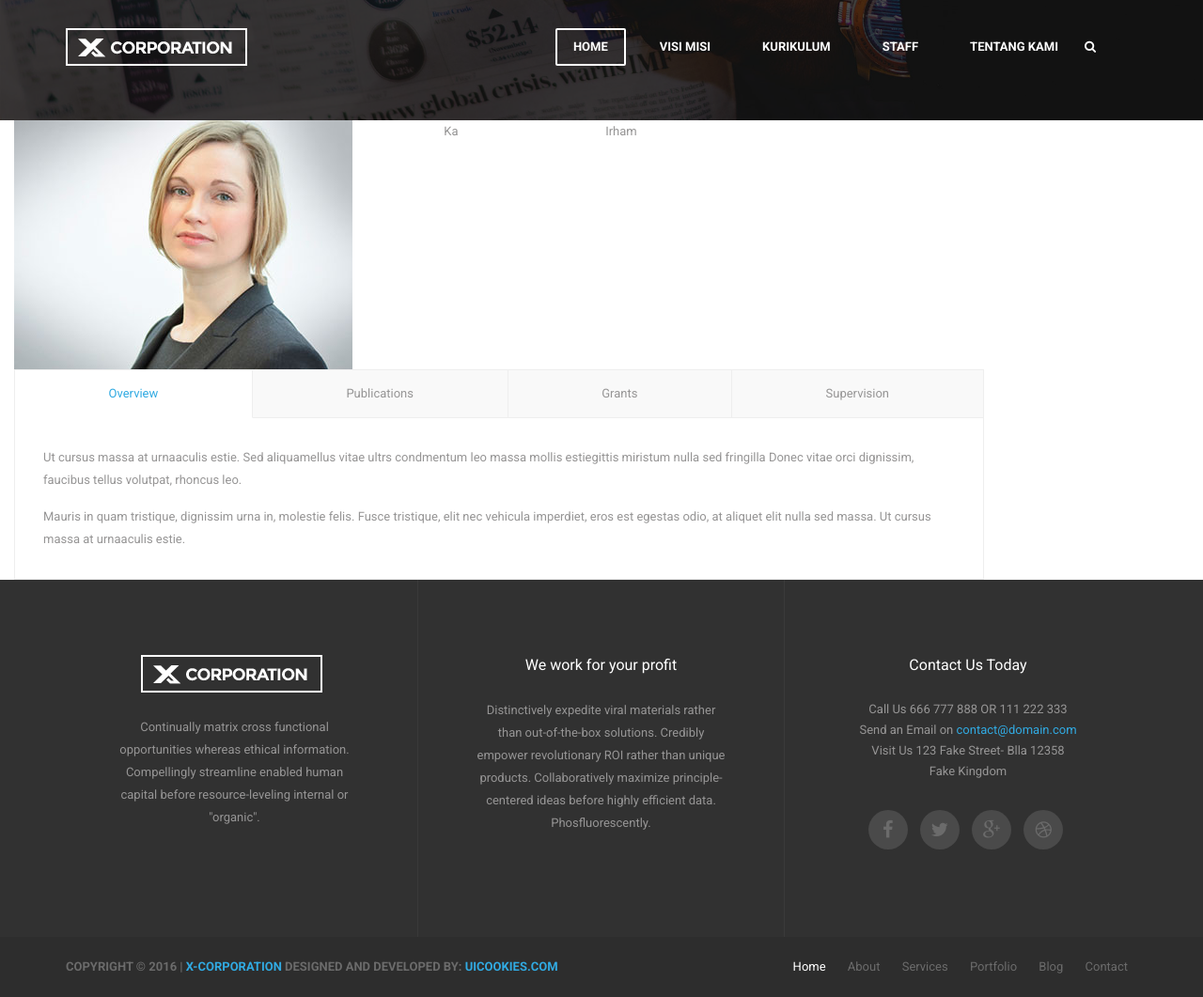
After one commit to addid10/s2tekkim, a PHP site: page /staff/detail.php in a window 1280 px wide. The commit adds this page. Shown: the whole page at 94% size. Run offline with PHP 8.4, Linux system fonts and the light colour scheme.

Commit message:
profil dosen

```diff
--- a/users/assets/css/style.css
+++ b/users/assets/css/style.css
@@ -1043,7 +1043,7 @@ Team
     background-size       : cover;
     width                 : 100%;
     background-attachment : fixed;
-    padding               : 15% 0 5%;
+    padding               : 8% 0 2%;
     position: relative;
     }
 
@@ -1550,3 +1550,18 @@ service-icon-style
     text-align: center;
     top: 65%;
     }
+
+.photo{
+    width:45%;
+    float:left;
+    padding:0 50px 0 0;
+}
+
+.detail{
+    width:40%;
+    float:left;
+    font-family:arial;
+    color:black;
+    border:none;
+    padding:0  0 50px 0;
+}
--- a/users/layout/footer.php
+++ b/users/layout/footer.php
@@ -44,7 +44,7 @@
 
     <div class="copyright-section">
         <div class="container clearfix">
-                <span class="copytext">Copyright &copy; 2016 | <a href="https://uicookies.com/downloads/x-corporation-free-bootstrap-html-template/">S2teknik</a> Designed And Developed By: <strong style="color: #31aae2;"">uiCookies.com</strong></span>
+                <span class="copytext">Copyright &copy; 2016 | <a href="https://uicookies.com/downloads/x-corporation-free-bootstrap-html-template/">x-corporation</a> Designed And Developed By: <strong style="color: #31aae2;"">uiCookies.com</strong></span>
 
             <ul class="list-inline pull-right">
                 <li class="active"><a href="#">Home</a></li>
--- a/users/layout/navigation.php
+++ b/users/layout/navigation.php
@@ -38,6 +38,7 @@
 
             <ul class="nav navbar-nav navbar-right main-nav">
                 <li class="active"><a href="../home">Home</a></li>
+                <li><a href="../visi misi">Visi misi</a></li>
                 <li><a href="../kurikulum">Kurikulum</a></li>
                 <li><a href="../staff">Staff</a></li>
                 <li><a href="../about">Tentang Kami</a></li>
--- /dev/null
+++ b/users/staff/detail.php
@@ -0,0 +1,112 @@
+<!DOCTYPE html>
+<html>
+<head>
+    <?php require_once('../layout/head.php'); ?>
+</head>
+<body>
+<div id="main-wrapper">
+<!-- Page Preloader -->
+<div id="preloader">
+    <div id="status">
+        <div class="status-mes"></div>
+    </div>
+</div>
+
+<div class="uc-mobile-menu-pusher">
+
+<div class="content-wrapper">
+<nav class="navbar m-menu navbar-default navbar-fixed-top">
+    <?php require_once('../layout/navigation.php'); ?>
+    <!-- .container -->
+</nav>
+<!-- .nav -->
+<section class="single-page-title">
+    <div class="container text-center">
+    </div>
+</section>
+
+        <div class="row">
+            <div class="col-md-10">
+                    <div class="col-md-5">
+                        <img src="../assets/img/img-team-1.jpg" class="img-responsive" alt="Image">
+                    </div>
+                    <div class="col-md-5">
+                        <div class="col-md-5">Ka</div>
+                        <div class="col-md-7">Irham</div>
+                    </div>
+                    <div class="col-md-12 col-sm-12 tabOne">
+                        <div role="tabpanel">
+                            <!-- Nav tabs -->
+                            <ul id="tabOne" class="nav nav-tabs nav-justified">
+                                <li class="active"><a href="#contentOne-1" data-toggle="tab" aria-expanded="true">Overview</a></li>
+                                <li class=""><a href="#contentOne-2" data-toggle="tab" aria-expanded="false">Publications</a></li>
+                                <li class=""><a href="#contentOne-3" data-toggle="tab" aria-expanded="false">Grants</a></li>
+                                <li class=""><a href="#contentOne-4" data-toggle="tab" aria-expanded="false">Supervision</a></li>
+                            </ul>
+
+                            <!-- Tab panes -->
+                            <div class="tab-content">
+                                <div class="tab-pane fade active in" id="contentOne-1">
+                                    <p>Ut cursus massa at urnaaculis estie. Sed aliquamellus vitae ultrs condmentum leo massa mollis estiegittis miristum nulla sed fringilla Donec vitae orci dignissim, faucibus tellus volutpat, rhoncus leo.</p>
+
+                                    <p>Mauris in quam tristique, dignissim urna in, molestie felis. Fusce tristique, elit nec vehicula imperdiet, eros est egestas odio, at aliquet elit nulla sed massa. Ut cursus massa at urnaaculis estie.</p>
+                                </div>
+                                <div class="tab-pane fade" id="contentOne-2">
+                                    <p>Ut cursus massa at urnaaculis estie. Sed aliquamellus vitae ultrs condmentum leo massa mollis estiegittis miristum nulla sed fringilla Donec vitae orci dignissim, faucibus tellus volutpat, rhoncus leo.</p>
+
+                                    <p>Ut cursus massa at urnaaculis estie. Sed aliquamellus vitae ultrs condmentum leo massa mollis estiegittis miristum nulla sed fringilla Donec vitae orci dignissim, faucibus tellus volutpat, rhoncus</p>
+
+                                </div>
+                                <div class="tab-pane fade" id="contentOne-3">
+                                    <p>Ut cursus massa at urnaaculis estie. Sed aliquamellus vitae ultrs condmentum leo massa mollis estiegittis miristum nulla sed fringilla Donec vitae orci dignissim, faucibus tellus volutpat, rhoncus leo.</p>
+
+                                    <p>Mauris in quam tristique, dignissim urna in, molestie felis. Fusce tristique, elit nec vehicula imperdiet, eros est egestas odio, at aliquet elit nulla sed massa. Ut cursus massa at urnaaculis estie.</p>
+                                </div>
+                                <div class="tab-pane fade" id="contentOne-4">
+                                    <p>Ut cursus massa at urnaaculis estie. Sed aliquamellus vitae ultrs condmentum leo massa mollis estiegittis miristum nulla sed fringilla Donec vitae orci dignissim, faucibus tellus volutpat, rhoncus leo.</p>
+
+                                    <p>Mauris in quam tristique, dignissim urna in, molestie felis. Fusce tristique, elit nec vehicula imperdiet, eros est egestas odio, at aliquet elit nulla sed massa. Ut cursus massa at urnaaculis estie.</p>
+                                </div>
+                            </div>
+
+                        </div> <!--.tabpanel-->
+                    </div>
+            </div>
+        </div>
+
+
+
+<footer class="footer">
+    <?php require_once('../layout/footer.php'); ?>
+</footer>
+<!-- .footer -->
+
+</div>
+<!-- .content-wrapper -->
+</div>
+<!-- .offcanvas-pusher -->
+
+<div class="uc-mobile-menu uc-mobile-menu-effect">
+    <button type="button" class="close" aria-hidden="true" data-toggle="offcanvas"
+            id="uc-mobile-menu-close-btn">&times;</button>
+    <div>
+        <div>
+            <ul id="menu">
+                <li><a href="index.html">Home</a></li>
+                <li><a href="about.html">About</a></li>
+                <li><a href="services.html">Services</a></li>
+                <li><a href="contact.html">Contact</a></li>
+            </ul>
+        </div>
+    </div>
+</div>
+<!-- .uc-mobile-menu -->
+
+</div>
+<!-- #main-wrapper -->
+    <?php require_once('../layout/js.php'); ?>
+    <div>
+		<a style="font-size:0; height:0; width:0; opacity:0; position:absolute" target="_blank" href="http://www.uicookies.com">HTML Templates by uiCookies</a>
+	</div>
+</body>
+</html>
--- a/users/staff/index.php
+++ b/users/staff/index.php
@@ -37,7 +37,7 @@
         <div class="row">
             <div class="col-sm-4">
                 <figure class="thumbnail">
-                    <a href="#"><img src="../assets/img/img-team-1.jpg" class="../assets/img-responsive" alt="Image"></a>
+                    <a href="detail.php"><img src="../assets/img/img-team-1.jpg" class="img-responsive" alt="Image"></a>
                     <figcaption class="caption text-center">
                         <h3>Reena Scot -
                             <small>Director</small>
@@ -84,7 +84,7 @@
 </div>
 <!-- #main-wrapper -->
     <?php require_once('../layout/js.php'); ?>
-<div/>
+<div>
 		<a style="font-size:0; height:0; width:0; opacity:0; position:absolute" target="_blank" href="http://www.uicookies.com">HTML Templates by uiCookies</a>
 	</div>
 </body>
```
Also changed, not shown: users/home/index.php (+4 -4 lines), users/assets/img/hero-slide-1-2.jpg (added), users/assets/img/hero-slide-2-2.jpg (added), users/assets/img/hero-slide-3-2.jpg (added).
